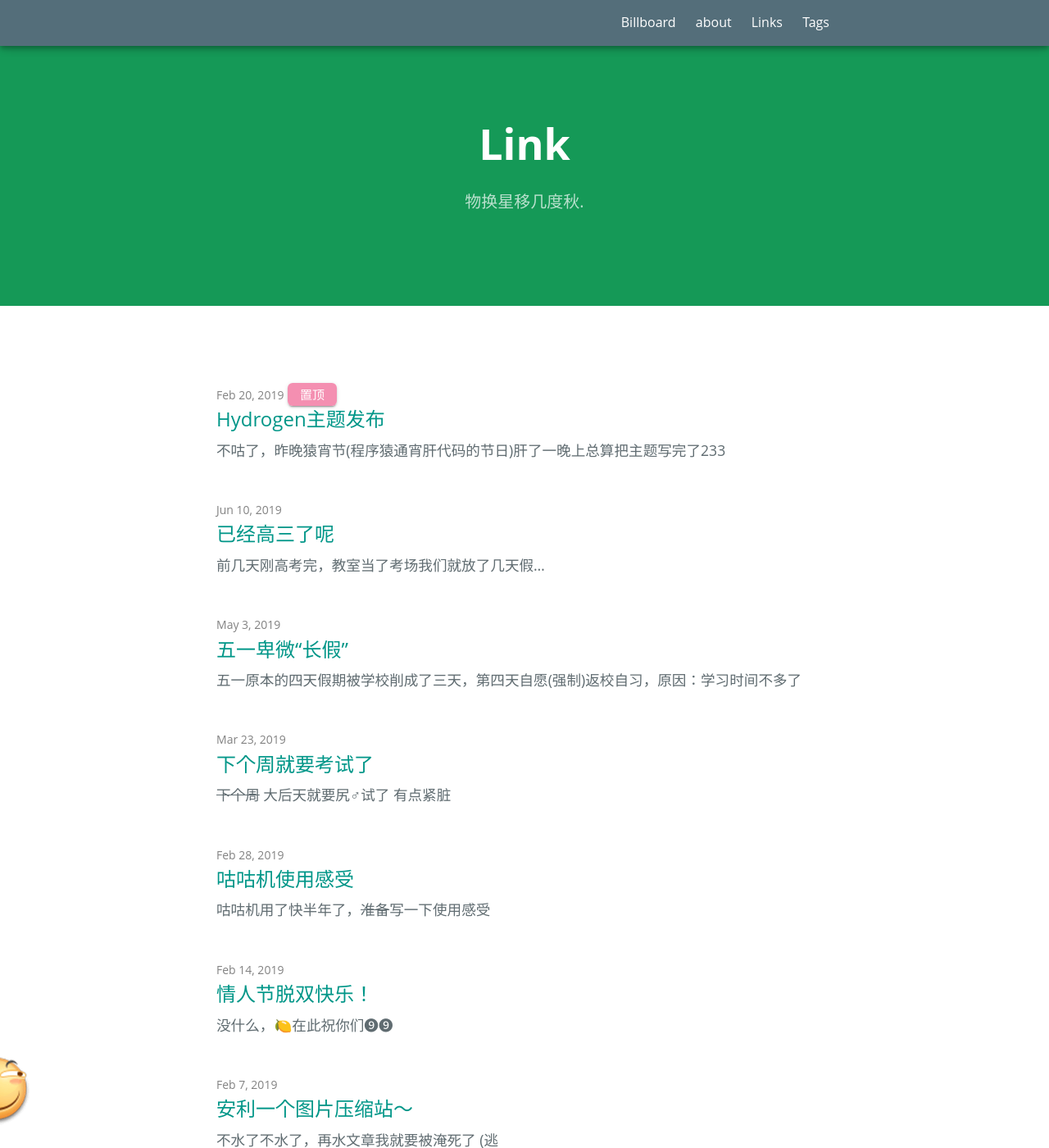
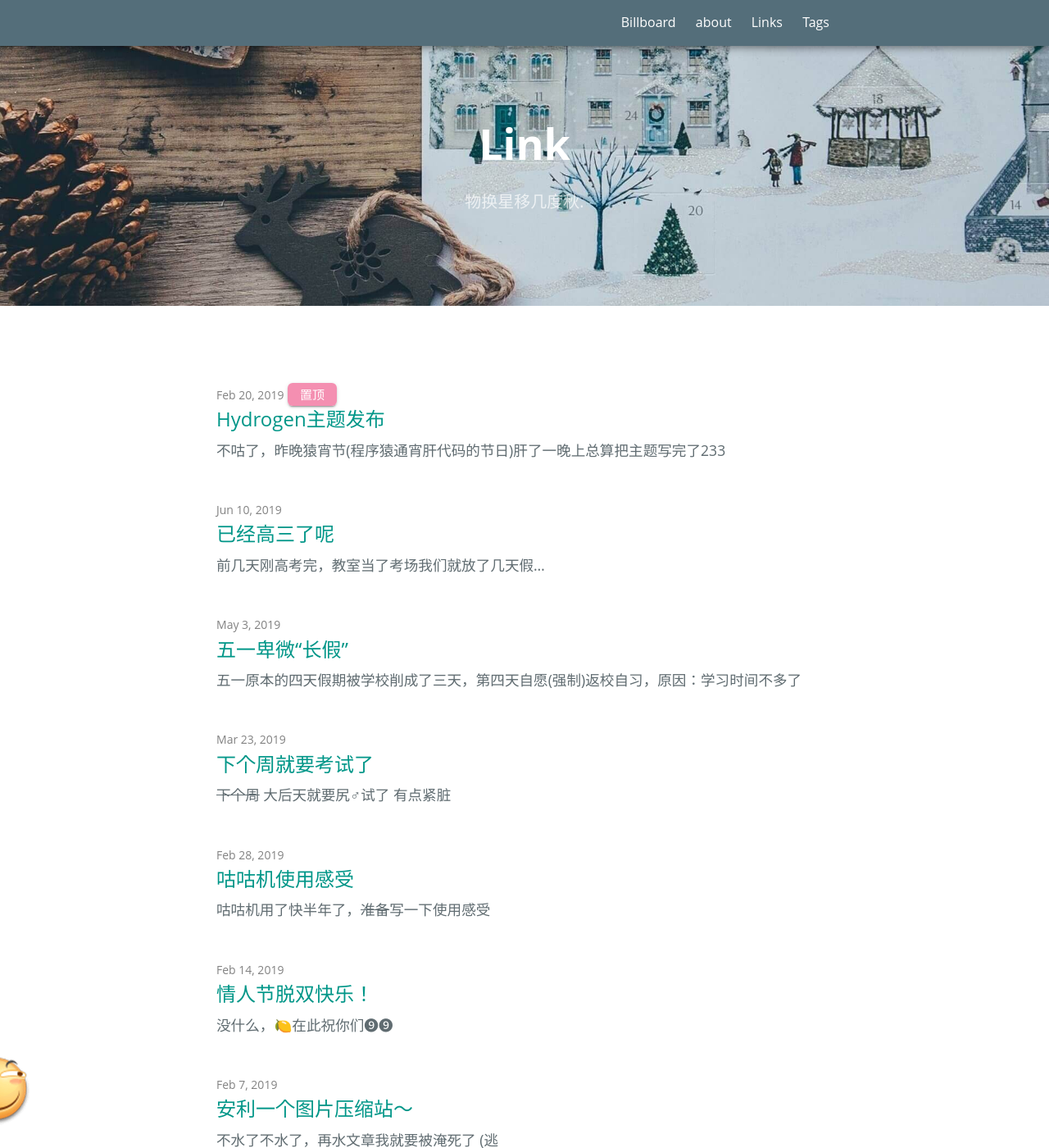
Before and after one commit to link9596/qwq, a Jekyll site: the page built from index.html, in a window 1280 px wide and 1400 px high. Shown: the whole window at 82% size. Built offline with Jekyll 4.4.1, drawn with Linux system fonts in a browser that asks for light colours; emoji names are drawn with the system emoji font; some web fonts are replaced; the list of posts is cut into pages by our own code; comment, search, counter and statistics services are not loaded.

Commit message:
Update _config.yml

```diff
--- a/_config.yml
+++ b/_config.yml
@@ -8,7 +8,6 @@ baseurl: "" # change this to the subpath of your site, e.g. /blog. Leave it empt
 url: "https://atlinker.cn" # change this to the base hostname & protocol for your site
 
 google_analytics:
-# cayman-blog date format
 # refer to http://shopify.github.io/liquid/filters/date/ if you want to customize this
 hydrogen-blog:
   date_format: "%b %-d, %Y"
@@ -23,6 +22,7 @@ paginate: 8
 paginate_path: "page:num"
 
 theme_color: 546E7A
+background: /theme/bkg1.png
 
 # social
 author: "Link"
```
